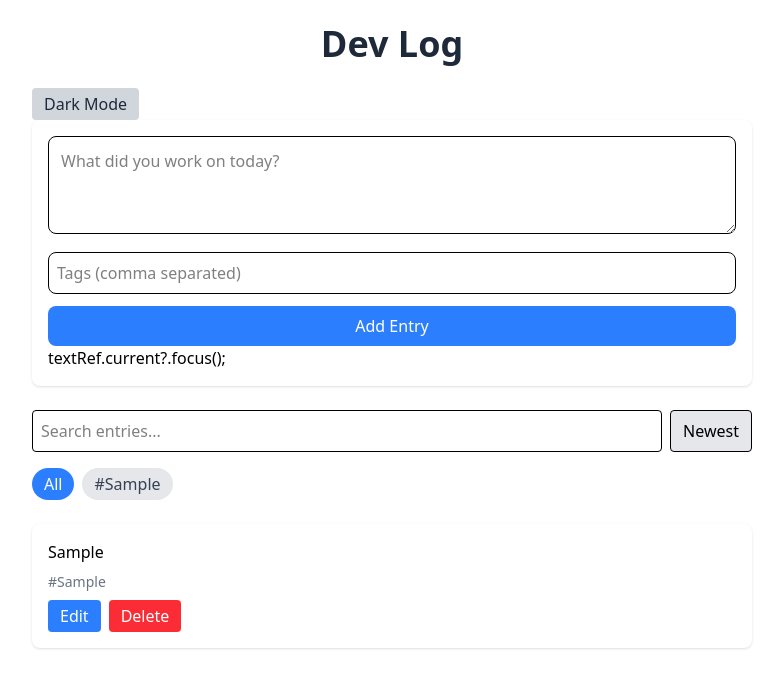
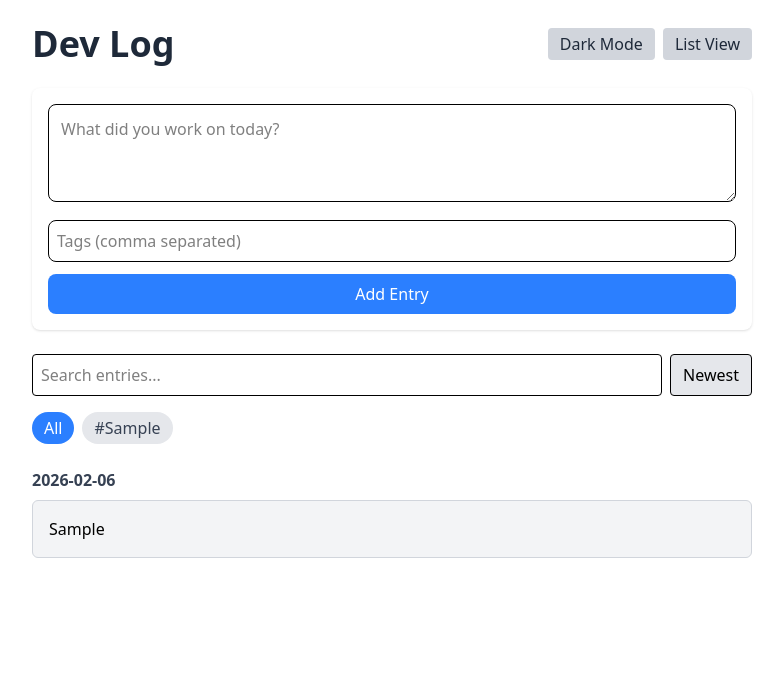
Before and after one commit to alexduisterwinkel/devlog, a Next.js app: page / in a window 1280 px wide. Both pictures are taken after typing "Sample", "Sample" into the empty fields and a click on the button "Add Entry". Shown: the top 688 px of the page, without its empty margins (248-1031 px from the left). Built offline with nearby package versions, Linux system fonts and the light colour scheme.

Commit message:
add timeline view

```diff
--- a/app/page.tsx
+++ b/app/page.tsx
@@ -8,6 +8,7 @@ import EntryList from "../components/EntryList";
 import TagFilter from "../components/TagFilter";
 import SearchBar from "../components/SearchBar";
 import ErrorBoundary from "../components/ErrorBoundary";
+import TimelineView from "../components/TimelineView";
 import { useEntries } from "../hooks/useEntries";
 import './globals.css';
 
@@ -26,20 +27,37 @@ export default function Home() {
 		deleteEntry,
 		editEntry,
 		darkMode,
-		setDarkMode
+		setDarkMode,
+		viewMode,
+		setViewMode
 	  } = useEntries();
 
 	return (
     	<main className="bg-white dark:bg-gray-800 p-6 max-w-3xl mx-auto bg-gray-50 min-h-screen">
-			<h1 className="bg-white dark:bg-gray-800 text-4xl font-extrabold mb-6 text-center text-gray-800 dark:text-white">
+			<div className="flex justify-between items-center mb-6">
+			  <h1 className="text-4xl font-extrabold text-gray-800 dark:text-gray-100">
 				Dev Log
 			  </h1>
+
+			  <div className="flex gap-2">
 				<button
 				  className="px-3 py-1 rounded bg-gray-300 dark:bg-gray-700 text-gray-800 dark:text-gray-100 hover:bg-gray-400 dark:hover:bg-gray-600 transition"
 				  onClick={() => setDarkMode(prev => !prev)}
 				>
 				  {darkMode ? "Light Mode" : "Dark Mode"}
 				</button>
+
+				<button
+				  onClick={() =>
+					setViewMode(prev => (prev === "list" ? "timeline" : "list"))
+				  }
+				  className="px-3 py-1 rounded bg-gray-300 dark:bg-gray-700 text-gray-800 dark:text-gray-100 hover:bg-gray-400 dark:hover:bg-gray-600 transition"
+				>
+				  {viewMode === "list" ? "Timeline View" : "List View"}
+				</button>
+			  </div>
+			</div>
+
 
 			<EntryForm onSubmit={addEntry} />
 
@@ -57,12 +75,16 @@ export default function Home() {
 			  />
 
 			<ErrorBoundary>
+				{viewMode === "list" ? (
 					<EntryList
 						entries={visibleEntries}
 						onDelete={deleteEntry}
 						onEdit={editEntry}
 						hasEntries={allTags.length > 0}
 					  />
+				) : (
+				  <TimelineView entries={visibleEntries} />
+				)}
 			</ErrorBoundary>
 		</main>
   );
--- a/components/EntryForm.tsx
+++ b/components/EntryForm.tsx
@@ -41,7 +41,6 @@ export default function EntryForm({ onSubmit }: Props) {
 		className="w-full bg-blue-500 text-white py-2 rounded-lg hover:bg-blue-600 transition">
 			Add Entry
 	  </button>
-	textRef.current?.focus();
     </form>
   );
 }
--- /dev/null
+++ b/components/TimelineView.tsx
@@ -0,0 +1,46 @@
+'use client';
+
+import { Entry } from "../types";
+
+type TimelineViewProps = {
+  entries: Entry[];
+};
+
+export default function TimelineView({ entries }: TimelineViewProps) {
+  if (entries.length === 0) {
+    return (
+      <div className="text-center py-10 text-gray-500 dark:text-gray-400">
+        No entries to show on the timeline.
+      </div>
+    );
+  }
+
+  // Group entries by date
+  const grouped: Record<string, Entry[]> = {};
+  entries.forEach(entry => {
+    if (!grouped[entry.date]) grouped[entry.date] = [];
+    grouped[entry.date].push(entry);
+  });
+
+  const sortedDates = Object.keys(grouped).sort((a, b) => b.localeCompare(a));
+
+  return (
+    <div className="bg-white dark:bg-gray-800 dark:text-white space-y-6">
+      {sortedDates.map(date => (
+        <div key={date}>
+          <h3 className="font-semibold mb-2 text-gray-700 dark:text-gray-200">{date}</h3>
+          <ul className="space-y-1">
+            {grouped[date].map(entry => (
+              <li
+                key={entry.id}
+                className="p-4 p-2 rounded bg-gray-100 dark:bg-gray-600 transition hover:bg-gray-200 dark:hover:bg-gray-500 border border-gray-300 rounded-md dark:border-gray-700 dark:rounded-xl "
+              >
+                {entry.text}
+              </li>
+            ))}
+          </ul>
+        </div>
+      ))}
+    </div>
+  );
+}
```
Lines whose indentation alone changed are shown as unchanged.
